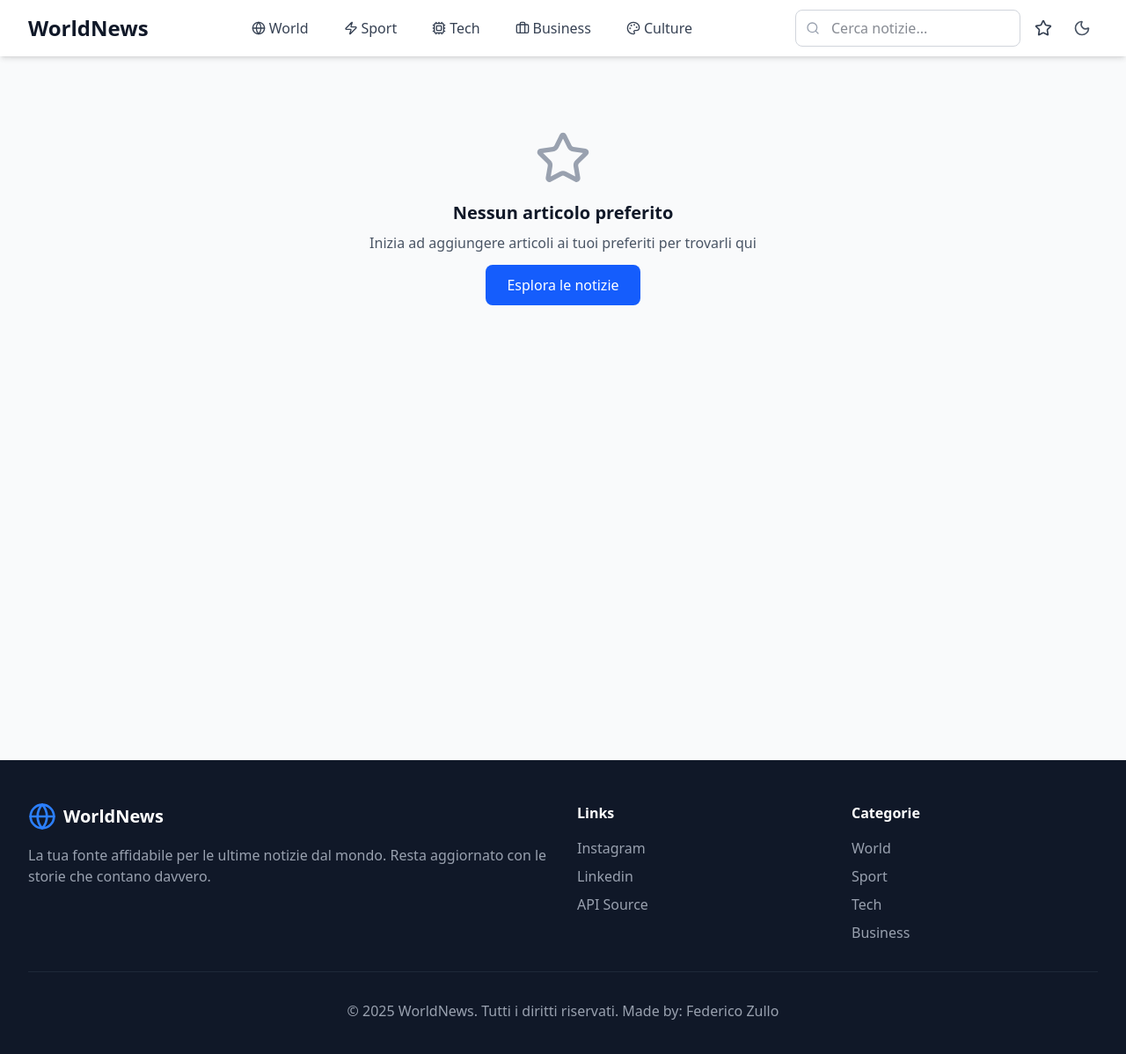
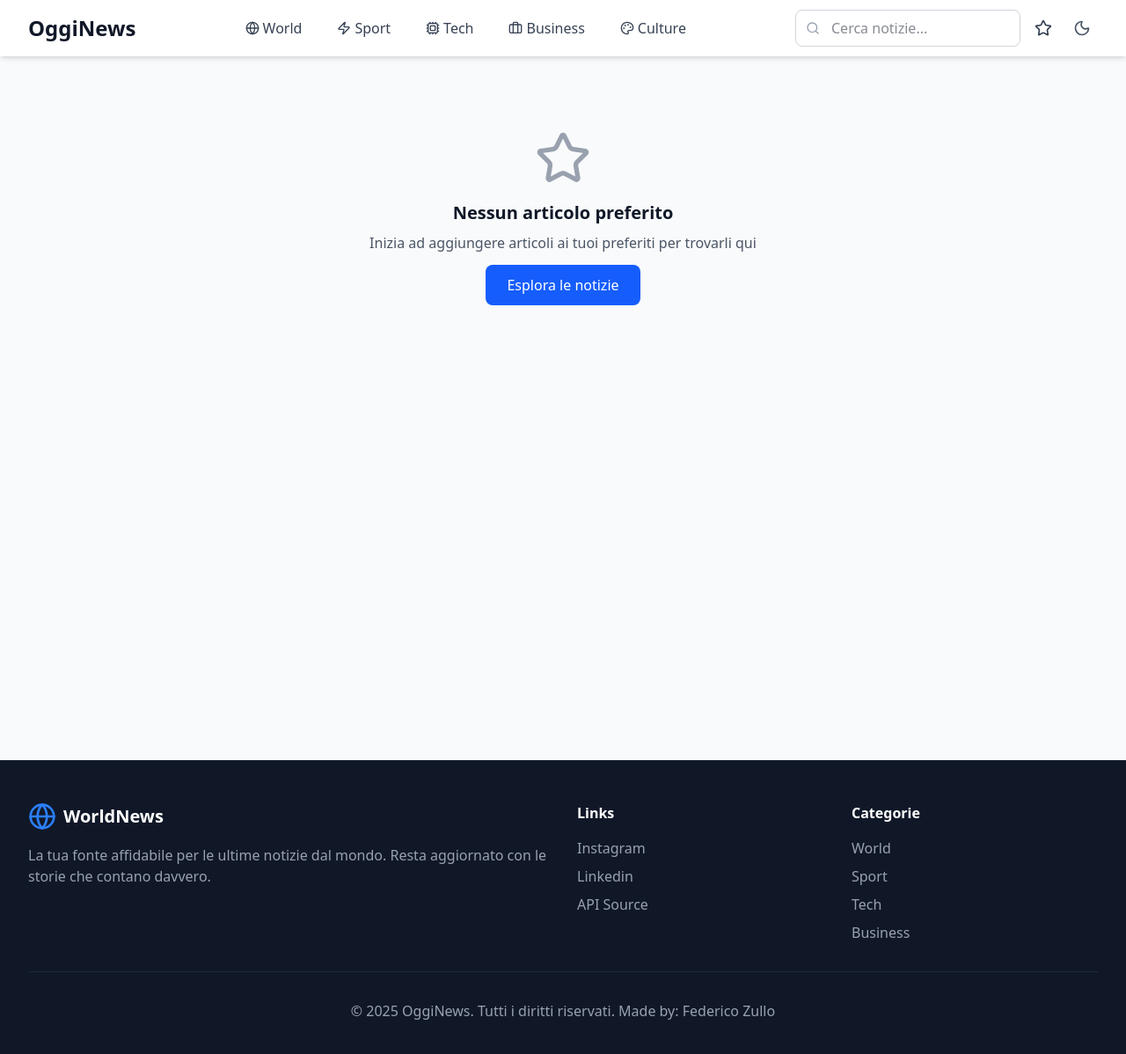
Before and after one commit to fedezul/world-app-news, a React (Vite) app: page /favorites in a window 1280 px wide. Shown: the top 1198 px of the page at 88% size. Built offline with nearby package versions, Linux system fonts and the light colour scheme.

Commit message:
change name of app

```diff
--- a/index.html
+++ b/index.html
@@ -3,7 +3,7 @@
   <head>
     <meta charset="UTF-8" />
     <meta name="viewport" content="width=device-width, initial-scale=1.0" />
-    <title>News app</title>
+    <title>OggiNews</title>
     <link href="/src/index.css" rel="stylesheet">
     <link rel="icon" href="/src/icon/icons8-notizie.svg" type="image/svg+xml">
   </head>
--- a/src/components/Footer.jsx
+++ b/src/components/Footer.jsx
@@ -75,7 +75,7 @@ export const Footer = () => {
         </div>
 
         <div className="border-t border-gray-800 pt-8 mt-8 text-center text-gray-400">
-          <p>&copy; 2025 WorldNews. Tutti i diritti riservati. Made by: Federico Zullo</p>
+          <p>&copy; 2025 OggiNews. Tutti i diritti riservati. Made by: Federico Zullo</p>
         </div>
       </div>
     </footer>
--- a/src/components/Navbar.jsx
+++ b/src/components/Navbar.jsx
@@ -2,7 +2,7 @@ import { useState, useEffect } from "react";
 import { Link, NavLink } from "react-router-dom";
 import { Globe, Zap, Cpu, Briefcase, Palette, Star, Sun, Moon } from "lucide-react";
 import { toggleDarkMode, initDarkMode, categories } from "../utils/utils";
-import { SearchBar } from "./SearchBar"; // <--- importa la tua SearchBar
+import { SearchBar } from "./SearchBar";
 
 export const Navbar = () => {
   const [darkMode, setDarkMode] = useState(false);
@@ -34,7 +34,7 @@ export const Navbar = () => {
             className="text-2xl font-bold text-gray-900 dark:text-white focus:outline-none focus:ring-2 focus:ring-blue-500"
             aria-label="Torna alla homepage"
           >
-            WorldNews
+           OggiNews
           </Link>
 
           {/* Menu categorie */}
--- a/src/pages/Favorites.jsx
+++ b/src/pages/Favorites.jsx
@@ -55,7 +55,7 @@ export const Favorites = () => {
                 <h3 className="text-xl font-bold text-gray-900 dark:text-white mb-2">
                   <Link
                     to={`/article/${encodeURIComponent(article.url)}`}
-                    state={{ article }} // <-- passiamo l'articolo intero
+                    state={{ article }}
                     className="hover:text-blue-600 dark:hover:text-blue-400 transition-colors"
                   >
                     {article.title}
@@ -69,7 +69,7 @@ export const Favorites = () => {
                 <div className="flex gap-3">
                   <Link
                     to={`/article/${encodeURIComponent(article.url)}`}
-                    state={{ article }} // <-- passiamo l'articolo intero
+                    state={{ article }}
                     className="bg-blue-600 hover:bg-blue-700 text-white px-4 py-2 rounded-lg text-sm font-medium transition-colors"
                   >
                     Leggi articolo
```
Also changed, not shown: 1 other file (tests, documents, lock files or other folders).
